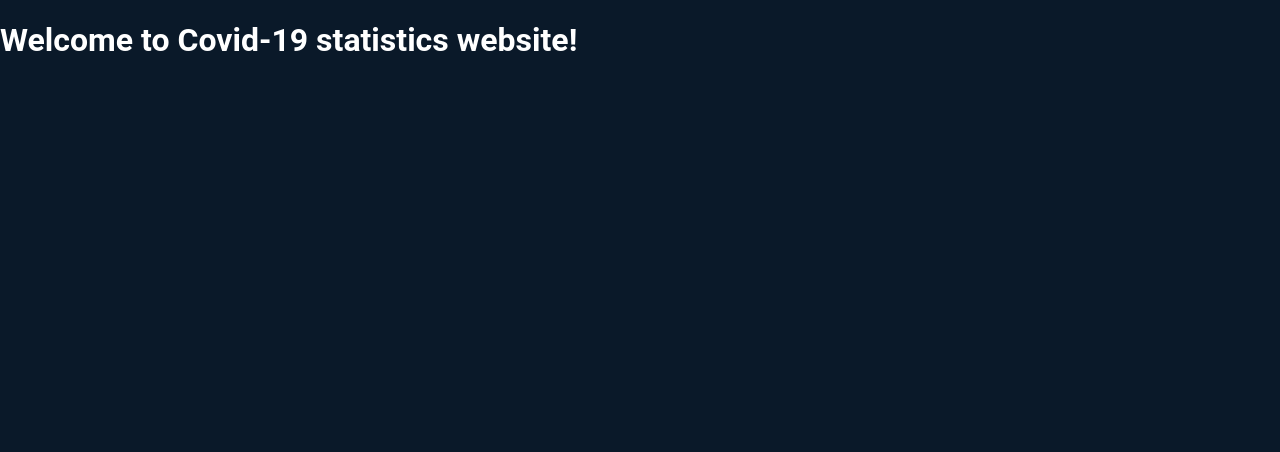
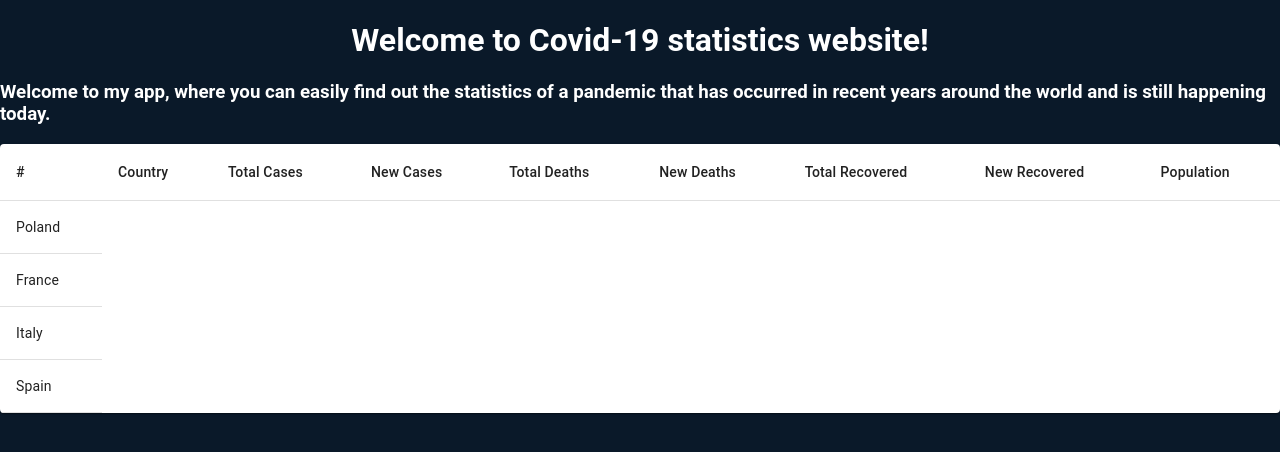
Before and after one commit to Novacci/covid-stats, a React (Create React App) app: page / in a window 1280 px wide. Shown: the top 452 px of the page. Built offline with nearby package versions, Linux system fonts and the light colour scheme; no server answers.

Commit message:
First connection to covid API and first steps of creating Dummy Table

```diff
--- a/src/App.tsx
+++ b/src/App.tsx
@@ -2,11 +2,13 @@ import React from 'react';
 import logo from './logo.svg';
 import './App.scss';
 import Header from './Header/Header';
+import Main from './Main/Main';
 
 function App() {
   return (
     <>
       <Header />
+      <Main />
     </>
   );
 }
--- a/src/Header/Header.scss
+++ b/src/Header/Header.scss
@@ -1,5 +1,12 @@
 $font-color: white;
 
 h1 {
+  display: flex;
+  color: $font-color;
+  justify-content: center;
+}
+h3 {
+  display: flex;
+  justify-content: center;
   color: $font-color;
 }
--- a/src/Header/Header.tsx
+++ b/src/Header/Header.tsx
@@ -1,6 +1,15 @@
 import './Header.scss';
 const Header = () => {
-  return <h1>Welcome to Covid-19 statistics website!</h1>;
+  return (
+    <>
+      <h1>Welcome to Covid-19 statistics website!</h1>
+      <h3>
+        Welcome to my app, where you can easily find out the statistics of a
+        pandemic that has occurred in recent years around the world and is still
+        happening today.
+      </h3>
+    </>
+  );
 };
 
 export default Header;
--- /dev/null
+++ b/src/Main/Main.tsx
@@ -0,0 +1,34 @@
+import './Main.scss';
+import { useEffect, useState } from 'react';
+import StatsTable from '../Table/StatsTable';
+
+const Main = () => {
+  const [summaryArray, setSummaryArray] = useState([]);
+
+  useEffect(() => {
+    getCovidDailySummary();
+  }, []);
+
+  const getCovidDailySummary = async () => {
+    try {
+      const response = await fetch(`https://api.covid19api.com/summary`, {
+        headers: {
+          method: 'GET',
+          redirect: 'follow',
+        },
+      });
+      const data = await response.json();
+      console.log(data);
+    } catch (error) {
+      console.error(error);
+    }
+  };
+
+  return (
+    <>
+      <StatsTable />
+    </>
+  );
+};
+
+export default Main;
--- /dev/null
+++ b/src/Table/StatsTable.tsx
@@ -0,0 +1,44 @@
+import {
+  Table,
+  TableContainer,
+  TableHead,
+  TableBody,
+  TableRow,
+  TableCell,
+  Paper,
+} from '@material-ui/core';
+
+const StatsTable = () => {
+  const CountriesArray = ['Poland', 'France', 'Italy', 'Spain'];
+
+  return (
+    <>
+      <TableContainer component={Paper}>
+        <Table aria-label="simple table">
+          <TableHead>
+            <TableRow>
+              <TableCell>#</TableCell>
+              <TableCell>Country</TableCell>
+              <TableCell>Total Cases</TableCell>
+              <TableCell>New Cases</TableCell>
+              <TableCell>Total Deaths</TableCell>
+              <TableCell>New Deaths</TableCell>
+              <TableCell>Total Recovered</TableCell>
+              <TableCell>New Recovered</TableCell>
+              <TableCell>Population</TableCell>
+            </TableRow>
+          </TableHead>
+          <TableBody>
+            {CountriesArray.map((country) => (
+              <TableRow key={Math.random()}>
+                <TableCell>{country}</TableCell>
+              </TableRow>
+            ))}
+          </TableBody>
+        </Table>
+      </TableContainer>
+    </>
+  );
+};
+
+export default StatsTable;
```
Also changed, not shown: src/Main/Main.scss (added).
